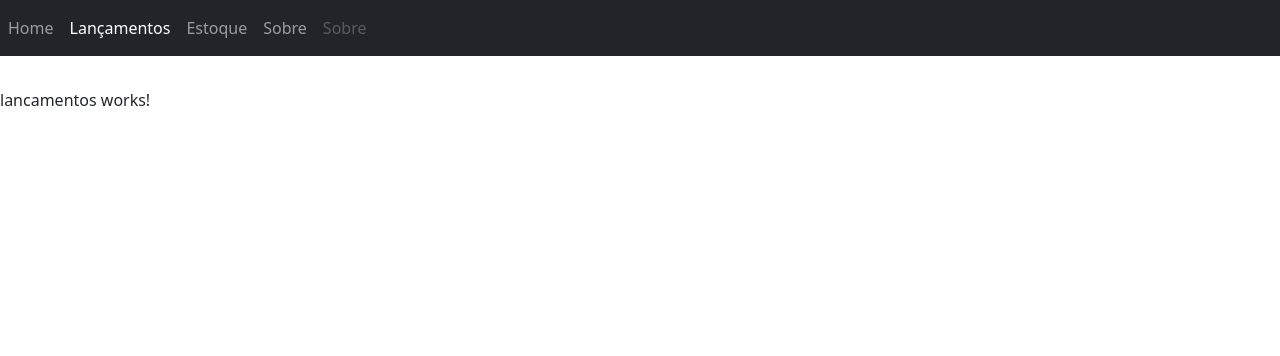
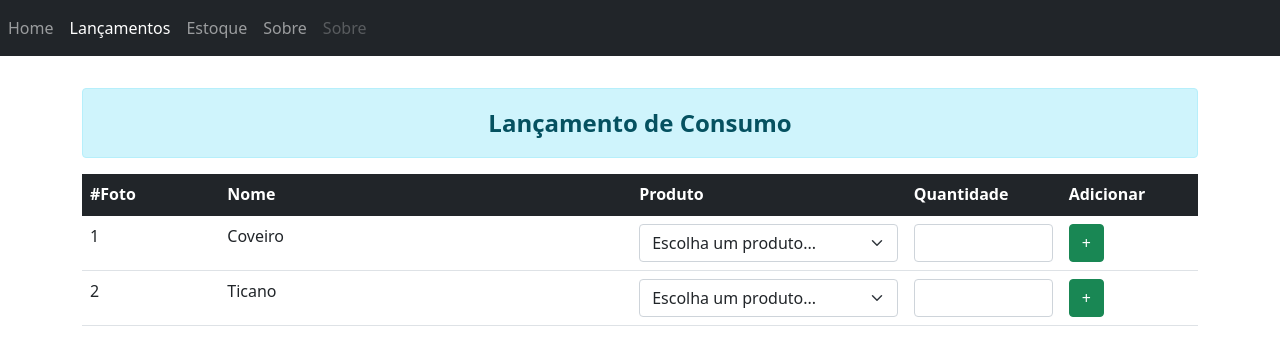
Before and after one commit to juniorsolo/barLamc, an Angular app in the folder angular/barLamc-app/: page /lancamentos in a window 1280 px wide. Shown: the top 356 px of the page. Built offline with nearby package versions, Linux system fonts and the light colour scheme.

Commit message:
Criando tela de lançamentos.

```diff
--- a/angular/barLamc-app/src/app/lancamentos/lancamentos.component.html
+++ b/angular/barLamc-app/src/app/lancamentos/lancamentos.component.html
@@ -1,3 +1,51 @@
-<p>
-  lancamentos works!
-</p>
+<div class="container">
+  <!-- Title -->
+  <div class="alert alert-info" role="alert" style="text-align: center;padding-bottom: 0px;">
+    <p class="fs-4 fw-bolder">Lançamento de Consumo</p>
+  </div>
+
+  <!-- Table of consuming-->
+  <table class="table">
+    <thead class="table-dark">
+      <tr>
+        <th scope="col" class="col-md-1">#Foto</th>
+        <th scope="col" class="col-md-3">Nome</th>
+        <th scope="col" class="col-md-2">Produto</th>
+        <th scope="col" class="col-md-1">Quantidade</th>
+        <th scope="col" class="col-md-1">Adicionar</th>
+
+      </tr>
+    </thead>
+    <tbody>
+      <tr >
+        <td scope="row">1</td>
+        <td>Coveiro</td>
+        <td>
+          <select class="form-select" aria-label="Default select example">
+            <option selected>Escolha um produto...</option>
+            <option value="1">Heineken</option>
+            <option value="2">Duplo Malte</option>
+            <option value="3">Coca Cola</option>
+          </select>
+      </td>
+        <td><input type="number" class="form-control" min="1" max="5" ></td>
+        <td><button type="button" class="btn btn-success" data-bs-toggle="modal" data-bs-target="#modalAdicionar">+</button></td>
+      </tr>
+      <tr >
+        <td scope="row">2</td>
+        <td>Ticano</td>
+        <td>
+          <select class="form-select" aria-label="Default select example">
+            <option selected>Escolha um produto...</option>
+            <option value="1">Heineken</option>
+            <option value="2">Duplo Malte</option>
+            <option value="3">Coca Cola</option>
+          </select>
+        </td>
+        <td><input type="number" class="form-control" min="1" max="5" ></td>
+        <td><button type="button" class="btn btn-success" data-bs-toggle="modal" data-bs-target="#modalAdicionar">+</button></td>
+      </tr>
+
+    </tbody>
+  </table>
+</div>
```
